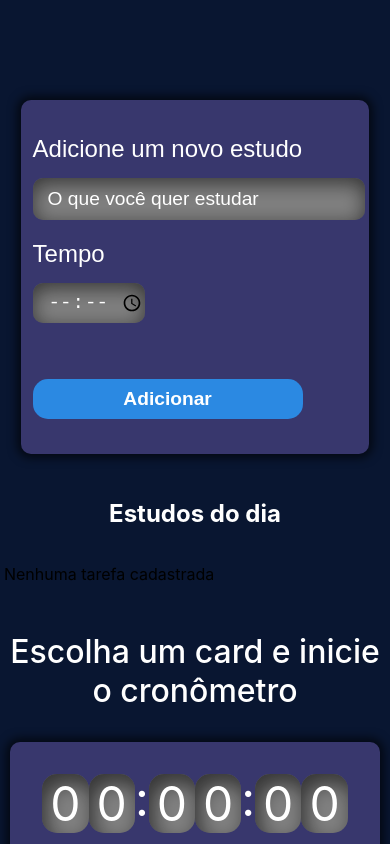
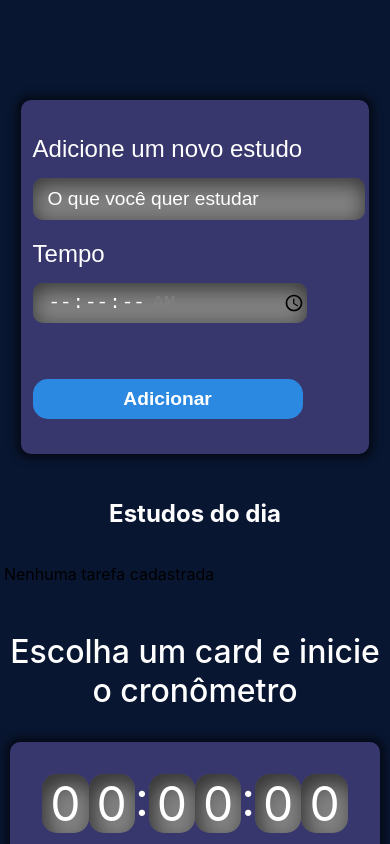
Before and after one commit to JHenryque/cronometrar-aula, a React (Vite) app: page / in a window 390 px wide. Shown: the top 844 px of the page. Built offline with nearby package versions, Linux system fonts and the light colour scheme.

Commit message:
correçao responsivel

```diff
--- a/src/components/Fomulario/Formulario.module.css
+++ b/src/components/Fomulario/Formulario.module.css
@@ -61,8 +61,17 @@
   text-align: center;
 }
 
-@media (max-width: 700px) {
+@media screen and (max-width: 700px) {
   .formulario {
     width: 85%;
   }
+  .formulario [name="tempo"] {
+    width: 80%;
+  }
 }
+
+@media screen and (max-width: 1094px) {
+  .formulario [name="tempo"] {
+    width: 80%;
+  }
+}
```
